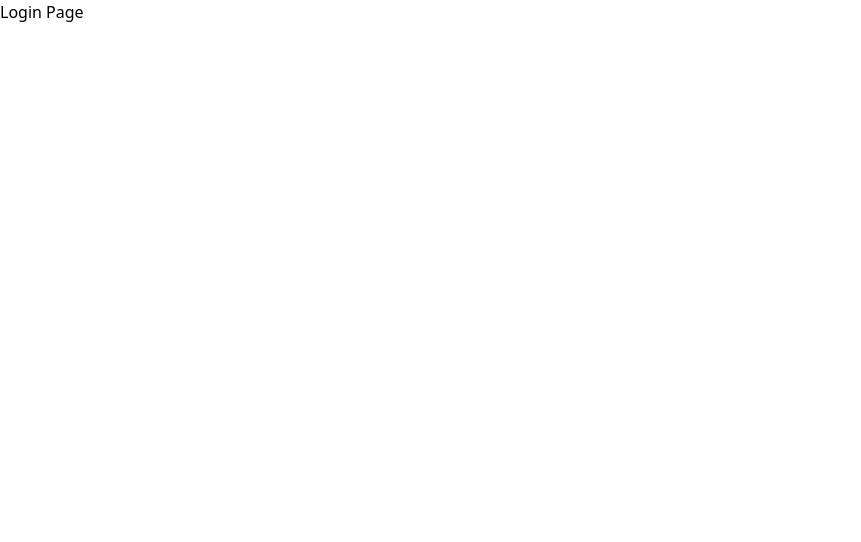
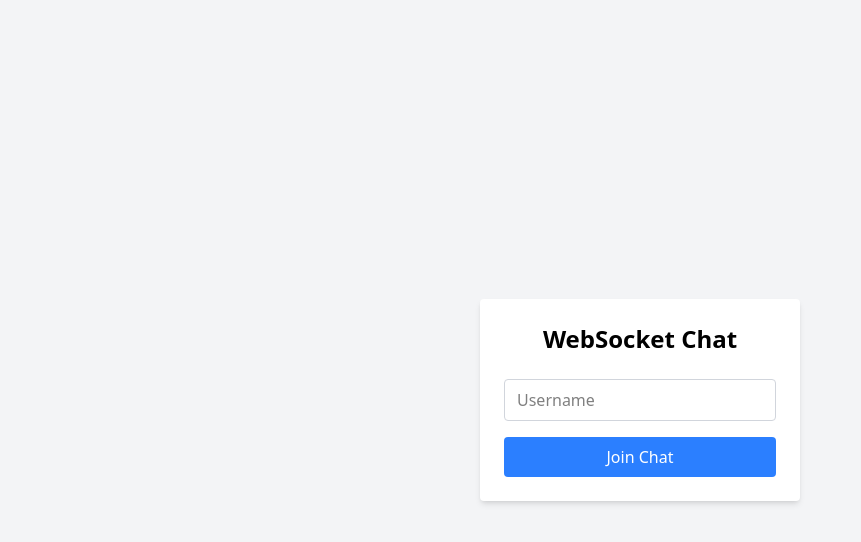
Before and after one commit to lugawe/nodejs-websocket, a Next.js app: page /login in a window 1280 px wide. Shown: the top 542 px of the page, without its empty margins (0-861 px from the left). Built offline with nearby package versions, Linux system fonts and the light colour scheme.

Commit message:
Implement WebSocket Chat

```diff
--- /dev/null
+++ b/pages/chat.js
@@ -0,0 +1,77 @@
+import { useEffect, useRef, useState } from "react";
+import { useRouter } from "next/router";
+
+export default function Chat() {
+  const socketRef = useRef(null);
+
+  const [messages, setMessages] = useState([]);
+  const [input, setInput] = useState("");
+  const router = useRouter();
+  const { name } = router.query;
+
+  // 클라이언트가 연결
+  useEffect(() => {
+    socketRef.current = new WebSocket("ws://localhost:3100");
+
+    // 서버에서 메세지를 받고 클라이언트에게 보냄 text: 서버가 보낸 메세지
+    socketRef.current.onmessage = (event) => {
+      const message = JSON.parse(event.data);
+      setMessages((prev) => [...prev, message]);
+      console.log(event.data);
+    };
+
+    return () => {
+      socketRef.current.close();
+    };
+  }, []);
+
+  function createMessage() {
+    const message = {
+      text: input,
+      from: name,
+    };
+    return message;
+  }
+
+  function sendMessage(event) {
+    event.preventDefault();
+    socketRef.current.send(JSON.stringify(createMessage()));
+    setInput("");
+  }
+
+  return (
+    <div className="max-w-md mx-auto mt-10 p-4 border rounded shadow">
+      <h1 className="text-xl font-bold mb-4 text-center">Live Chat</h1>
+
+      <div className="h-64 overflow-y-auto border rounded mb-4 p-2 bg-gray-50">
+        {messages.map((msg, idx) => (
+          <div
+            key={idx}
+            className={`mb-2 p-2 rounded text-sm ${
+              msg.from === "me"
+                ? "bg-blue-500 text-white self-end ml-auto max-w-xs"
+                : "bg-gray-200 text-gray-900 self-start mr-auto max-w-xs"
+            }`}
+          >
+            {msg.from + ": " + msg.text}
+          </div>
+        ))}
+      </div>
+
+      <form onSubmit={sendMessage} className="flex gap-2">
+        <input
+          className="flex-grow border px-3 py-2 rounded"
+          placeholder="Type a message..."
+          value={input}
+          onChange={(e) => setInput(e.target.value)}
+        />
+        <button
+          type="submit"
+          className="bg-blue-500 text-white px-4 py-2 rounded hover:bg-blue-600"
+        >
+          Send
+        </button>
+      </form>
+    </div>
+  );
+}
--- a/pages/login.js
+++ b/pages/login.js
@@ -1,9 +1,38 @@
 import { useEffect, useRef, useState } from "react"
+import { useRouter } from 'next/router';
 
 export default function Login() {
+  const router = useRouter();
+  const [name, setName] = useState("");
+  function joinChat(event){
+    event.preventDefault();
+    router.push({
+      pathname: '/chat',
+      query: { name: name},
+    });
+  }
+
   return (
-    <>
-      <h1>Login Page</h1>
-    </>
-  )
+    <div className="flex items-center justify-center min-h-screen bg-gray-100">
+      <div className="w-full max-w-xs p-6 bg-white rounded shadow-md">
+        <h2 className="text-2xl font-bold text-center mb-6">WebSocket Chat</h2>
+        <form onSubmit={joinChat}>
+          <input
+            type="text"
+            placeholder="Username"
+            value = {name}
+            onChange={(e) => setName(e.target.value)}
+
+            className="w-full px-3 py-2 mb-4 border border-gray-300 rounded focus:outline-none focus:ring-2 focus:ring-blue-500"
+          />
+          <button
+            type="submit"
+            className="w-full bg-blue-500 text-white py-2 rounded hover:bg-blue-600 transition-colors"
+          >
+            Join Chat
+          </button>
+        </form>
+      </div>
+    </div>
+  );
 }
--- a/ws/socket-server.js
+++ b/ws/socket-server.js
@@ -1,5 +1,30 @@
-import { WebSocketServer } from "ws"
+import { handleClientScriptLoad } from "next/script";
+import { WebSocketServer } from "ws";
 
-const wss = new WebSocketServer({ port: 3100 })
+// 서버인스턴스 만들고, 3100포트에서 클라이언트 연결 기다림
+const wss = new WebSocketServer({ port: 3100 });
+console.log("Server is running. port: 3100");
 
-export default wss
+// 클라이언트가 서버에 연결할때 발생
+wss.on("connection", (socket) => {
+  console.log("Client connected");
+
+  // 클라이언트가 서버에 메세지 보낼때 발생
+  socket.on("message", (message) => {
+    console.log("Received message:", message.toString());
+    sendToAll(message);
+});
+});
+
+function sendToAll(message) {
+
+  wss.clients.forEach((client) => {
+    if (client.readyState === WebSocket.OPEN) {
+      client.send(message.toString());
+    }
+  });
+}
+
+
+
+export default wss;
```
